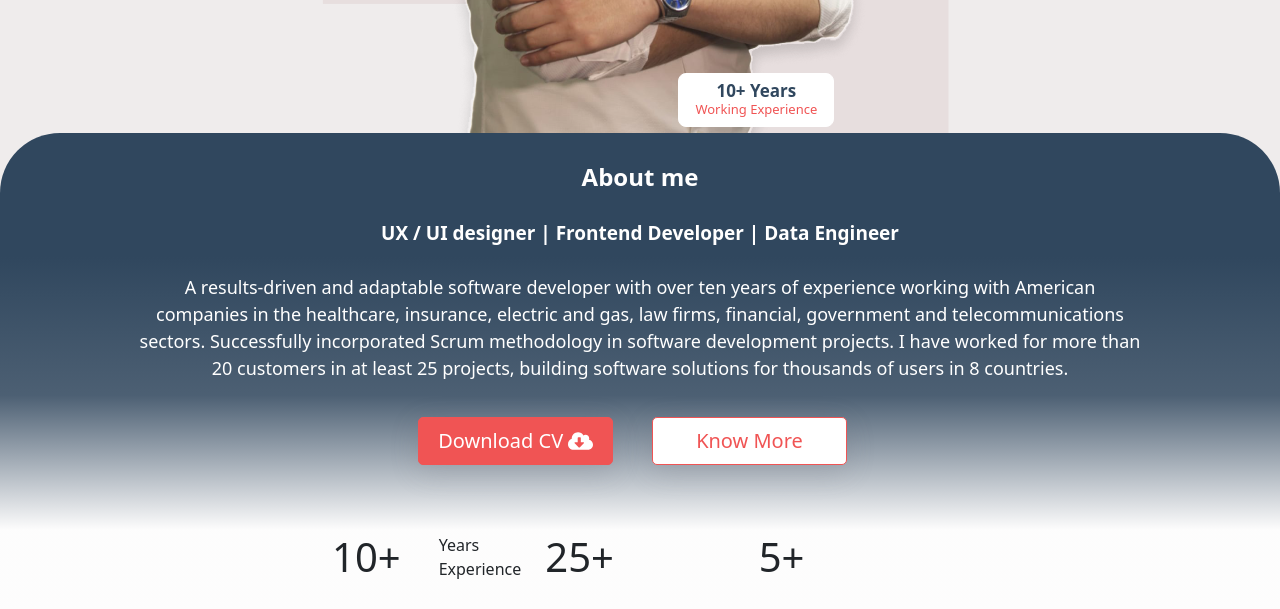
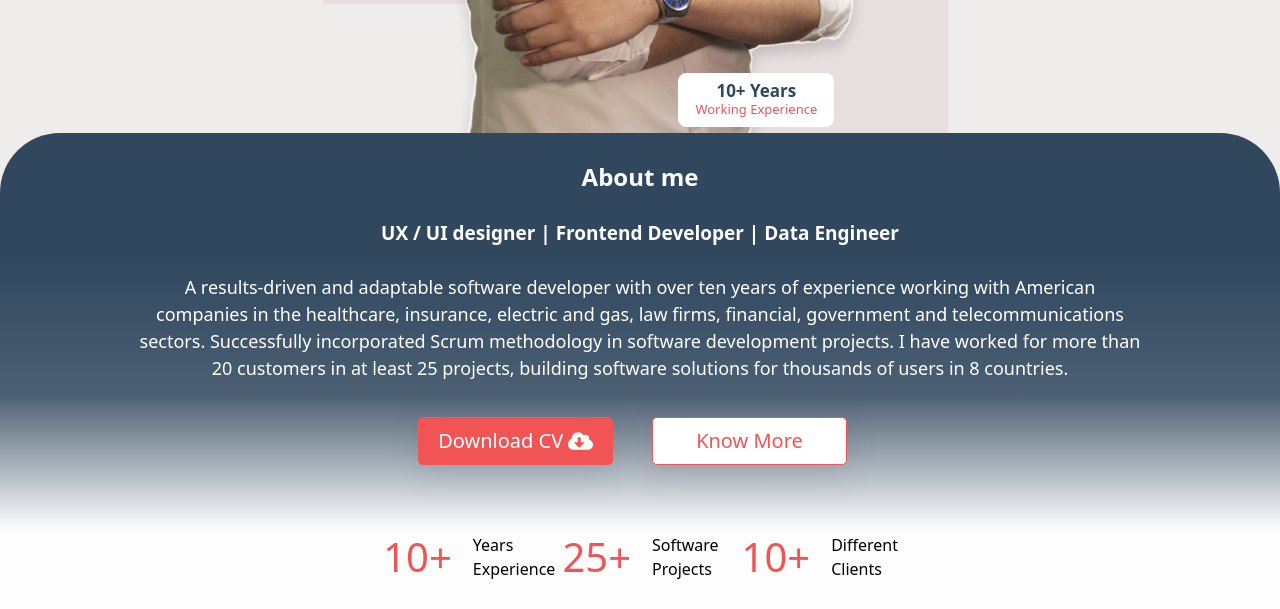
Before and after one commit to darmp78/myportfolio, a website: page index.html in a window 1280 px wide. Shown: the part 615-1224 px from the top of the page. Drawn offline with nearby package versions, Linux system fonts and the light colour scheme.

Commit message:
the second one with more changes in index

```diff
--- a/index.html
+++ b/index.html
@@ -125,7 +125,7 @@
                 <div class="col-lg-4">
                     <div class="row">
                         <div class="col-lg-6">
-                            <h1>10+</h1>
+                            <h1 class="h1-secundary-color">10+</h1>
                         </div>
                         <div class="col-lg-6">
                             <p>Years Experience</p>
@@ -133,11 +133,28 @@
                     </div>
                 </div>
                 <div class="col-lg-4">
-                    <h1>25+</h1>
+                    <div class="row">
+                        <div class="col-lg-6">
+                            <h1 class="h1-secundary-color">25+</h1>
+                        </div>
+                        <div class="col-lg-6">
+                            <p>Software Projects</p>
+                        </div>
+                    </div>
                 </div>
                 <div class="col-lg-4">
-                    <h1>5+</h1>
+                    <div class="row">
+                        <div class="col-lg-6">
+                            <h1 class="h1-secundary-color">10+</h1>
+                        </div>
+                        <div class="col-lg-6">
+                            <p>Different Clients</p>
+                        </div>
+                    </div>
                 </div>
+            </div>
+            <div class="col-container-about-skills">
+
             </div>
         </div>
 
--- a/scss/_index.scss
+++ b/scss/_index.scss
@@ -212,8 +212,22 @@
         }
         .col-container-about-num{
             margin: 0;
-            padding: 1% 25%;
+            padding: 1% 29%;
             text-align: left;
+            color: black;
+            div{
+                div{
+                    div{
+                        .h1-secundary-color{
+                            color: $secundaryColor;
+                            text-align: end;
+                        }
+                    }
+                }
+            }
+        }
+        .col-container-about-skills{
+
         }
 
     }
```
Also changed, not shown: css/styles.css, 1 other file.
